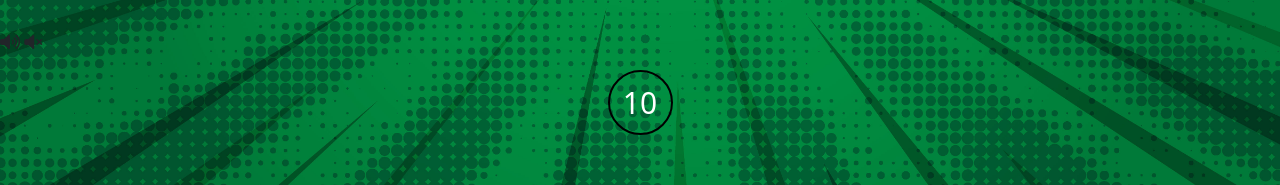
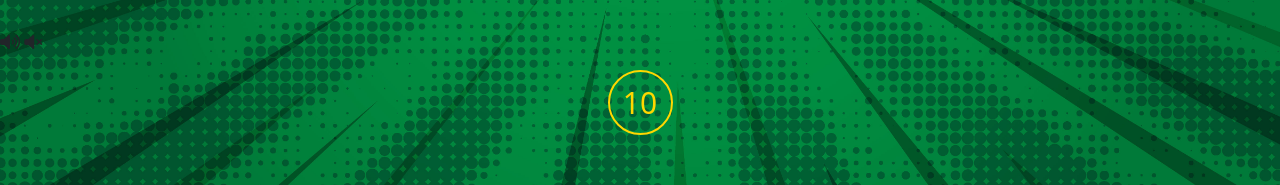
Before and after one commit to GemmaButcher-dev/ms2, a plain HTML site: page index.html in a window 1280 px wide. Both pictures are taken after a click on the button "Superman". Shown: the part 569-754 px from the top of the page. Drawn offline with nearby package versions, Linux system fonts and the light colour scheme; a web font is replaced by a local one.

Commit message:
add game area styling

```diff
--- a/assets/css/style.css
+++ b/assets/css/style.css
@@ -290,7 +290,7 @@ label:hover::after,
 
 .countdown {
   display: flex;
-  color: #ffffff;
+  color: #ffd700;
   text-align: center;
   justify-content: center;
   font-size: 30px;
@@ -298,7 +298,7 @@ label:hover::after,
   height: 65px;
   margin: 0 auto 6rem auto;
   background-position: 50%;
-  border: 2px solid #000000;
+  border: 2px solid #ffd700                                                ;
   border-radius: 50%;
 }
 
```
